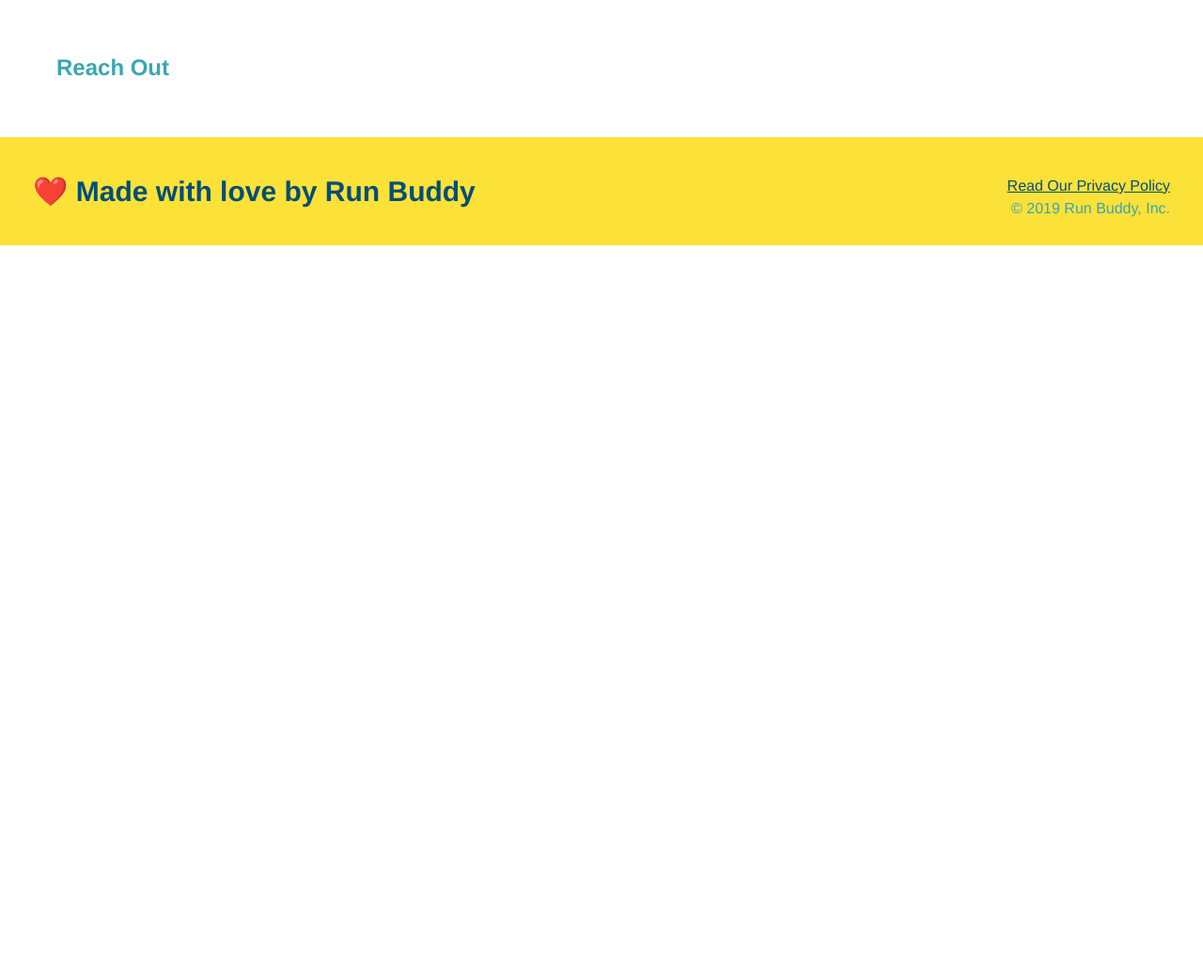
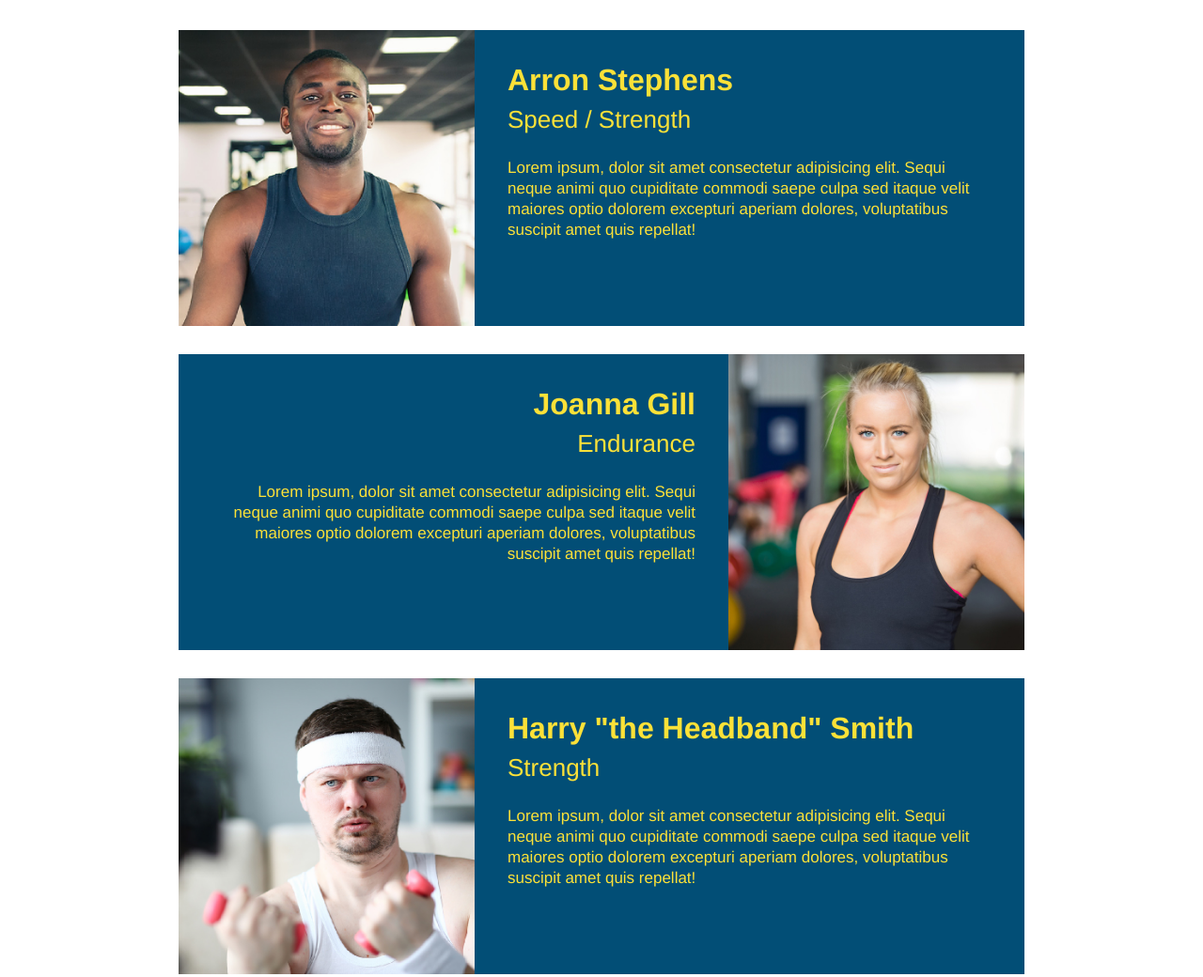
Before and after one commit to jleitz27/run-buddy, a plain HTML site: page index.html in a window 1280 px wide. Shown: the part 2880-3920 px from the top of the page at 94% size. Before the commit the page ends 3141 px from the top, so only its background shows below. Drawn offline with Linux system fonts and the light colour scheme.

Commit message:
meet the trainers section

```diff
--- a/assets/css/style.css
+++ b/assets/css/style.css
@@ -180,3 +180,50 @@ section {
 .steps span {
     font-size: 38px;
 }
+
+.trainers {
+    text-align: center;
+}
+
+.trainer {
+    width: 900px;
+    margin: 0 auto 30px auto;
+    background: #024e76;
+    color: #fce138;
+    overflow: auto;
+}
+
+.trainer img {
+    width: 35%;
+    float: left;
+}
+
+.trainer-bio {
+    padding: 35px;
+    float: left;
+    width: 65%;
+}
+
+.text-left {
+    text-align: left;
+}
+
+.text-right {
+    text-align: right;
+}
+
+.trainer-bio h3 {
+    font-size: 32px;
+    margin-bottom: 8px;
+}
+
+.trainer-bio h4 {
+    font-weight: lighter;
+    font-size: 26px;
+    margin-bottom: 25px;
+}
+
+.trainer-bio p {
+    font-size: 17px;
+    line-height: 1.3;
+}
--- a/index.html
+++ b/index.html
@@ -123,8 +123,56 @@
     </section>
 
     <!-- "meet the trainers" section -->
-    <section>
-        <h2>Meet The Trainers</h2>
+    <section id="your-trainers" class="trainers">
+        <h2 class="section-title primary-border">
+            Meet The Trainers</h2>
+            <article class="trainer">
+                <img src="./assets/images/trainer-1.jpg" alt="Arron Stephens in his workout clothes, ready to pump iron"/>
+                <div class="trainer-bio text-left">
+                    <h3>
+                        Arron Stephens
+                    </h3>
+                    <h4>
+                        Speed / Strength
+                    </h4>
+                    <p>
+                        Lorem ipsum, dolor sit amet consectetur adipisicing elit. Sequi neque animi quo cupiditate commodi saepe culpa sed
+                    itaque velit maiores optio dolorem excepturi aperiam dolores, voluptatibus suscipit amet quis repellat!
+                    </p>
+                </div>
+            </article>
+            <!-- second trainer bio-->
+            <article class="trainer">
+                <div class="trainer-bio text-right">
+                    <h3>
+                        Joanna Gill
+                    </h3>
+                    <h4>
+                        Endurance
+                    </h4>
+                    <p>
+                        Lorem ipsum, dolor sit amet consectetur adipisicing elit. Sequi neque animi quo cupiditate commodi saepe culpa sed
+                        itaque velit maiores optio dolorem excepturi aperiam dolores, voluptatibus suscipit amet quis repellat!
+                    </p>
+                </div>
+                <img src="./assets/images/trainer-2.jpg" alt="Joanna Gill cooling off after a workout"/>
+            </article>
+            <!-- third trainer bio -->
+            <article class="trainer">
+                <img src="./assets/images/trainer-3.jpg" alt="Harry Smith wearing a headband and lifting comically small pink weights"/>
+                <div class="trainer-bio text-left">
+                    <h3>
+                        Harry "the Headband" Smith
+                    </h3>
+                    <h4>
+                        Strength
+                    </h4>
+                    <p>
+                        Lorem ipsum, dolor sit amet consectetur adipisicing elit. Sequi neque animi quo cupiditate commodi saepe culpa sed
+      itaque velit maiores optio dolorem excepturi aperiam dolores, voluptatibus suscipit amet quis repellat!
+                    </p>
+                </div>
+            </article>
     </section>
 
     <!-- "reach out" section -->
```
Also changed, not shown: assets/images/trainer-1.jpg (added), assets/images/trainer-2.jpg (added), assets/images/trainer-3.jpg (added).
